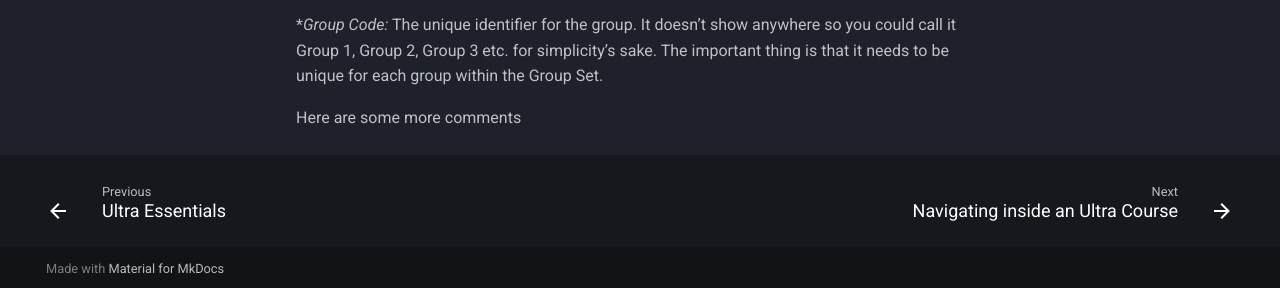
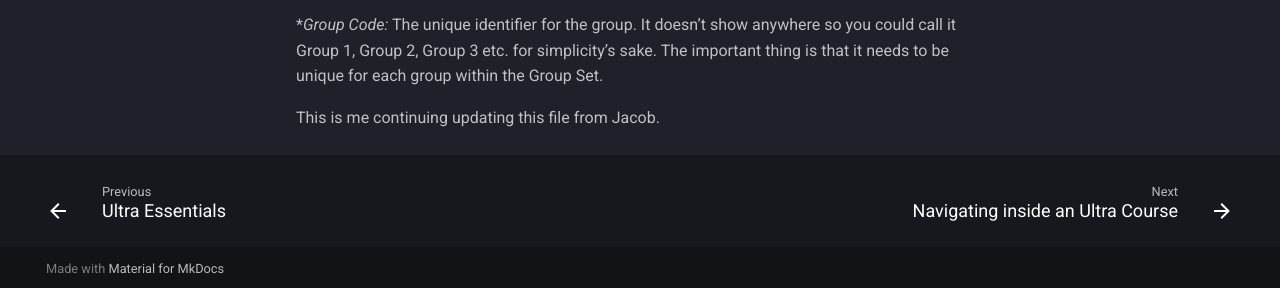
Before and after one commit to dandange8005/Ultra-Essentials, an MkDocs documentation site: the page built from docs/Import and export groups in Ultra.md, in a window 1280 px wide and 1085 px high. Shown: the part 794-1082 px from the top of the window. Built offline with MkDocs 1.6.1 and Material for MkDocs 9.7.7, drawn with Linux system fonts in a browser that asks for light colours; comment, search, counter and statistics services are not loaded.

Commit message:
updated one line

```diff
--- a/docs/Import and export groups in Ultra.md
+++ b/docs/Import and export groups in Ultra.md
@@ -23,4 +23,4 @@ The sample file has different column headers which can be described as such:
 **Group Code*:** The unique identifier for the group. It doesn’t show anywhere so you could call it Group 1, Group 2, Group 3 etc. for simplicity’s sake. The important thing is that it needs to be unique for each group within the Group Set.
 
 
-Here are some more comments
+This is me continuing updating this file from Jacob.
```
